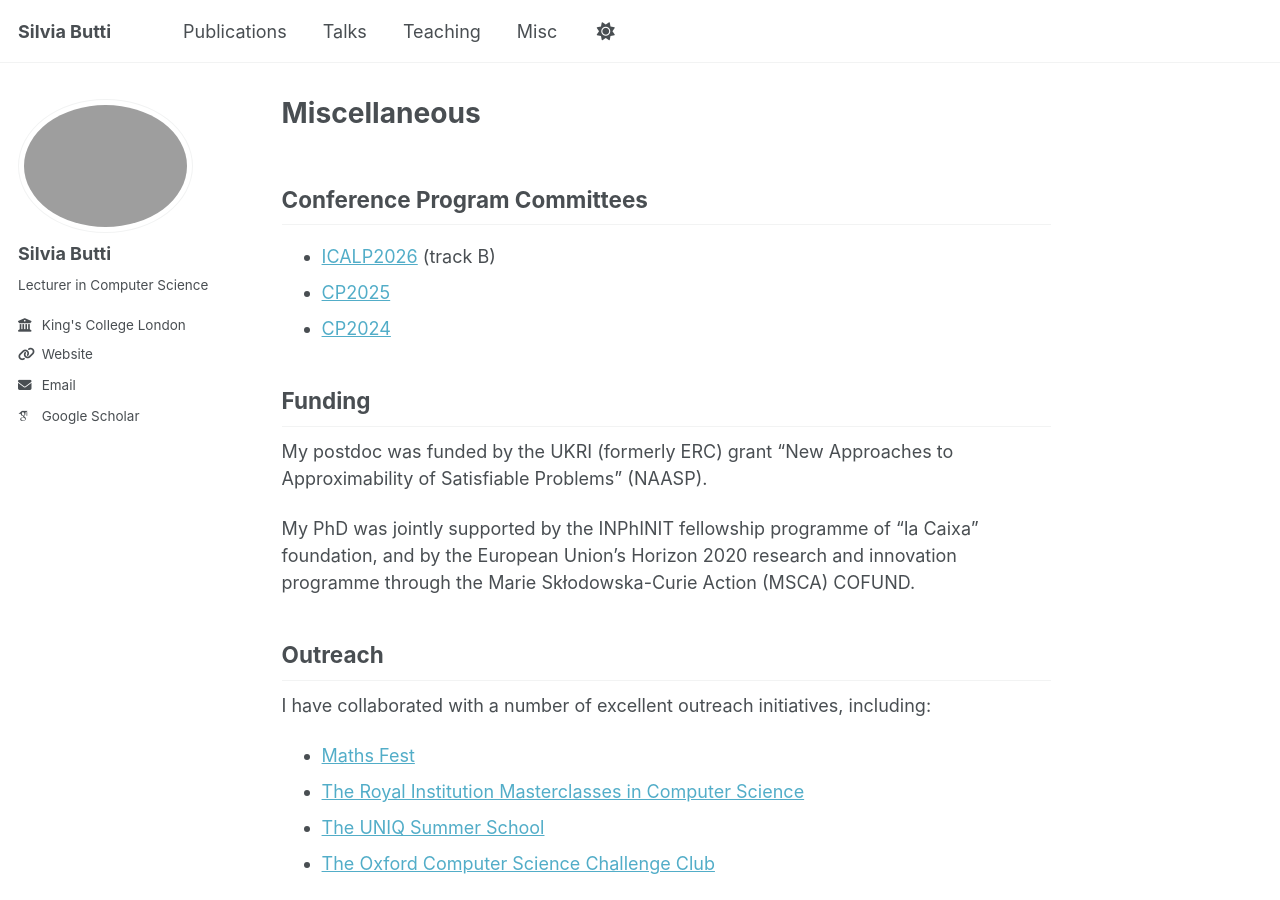
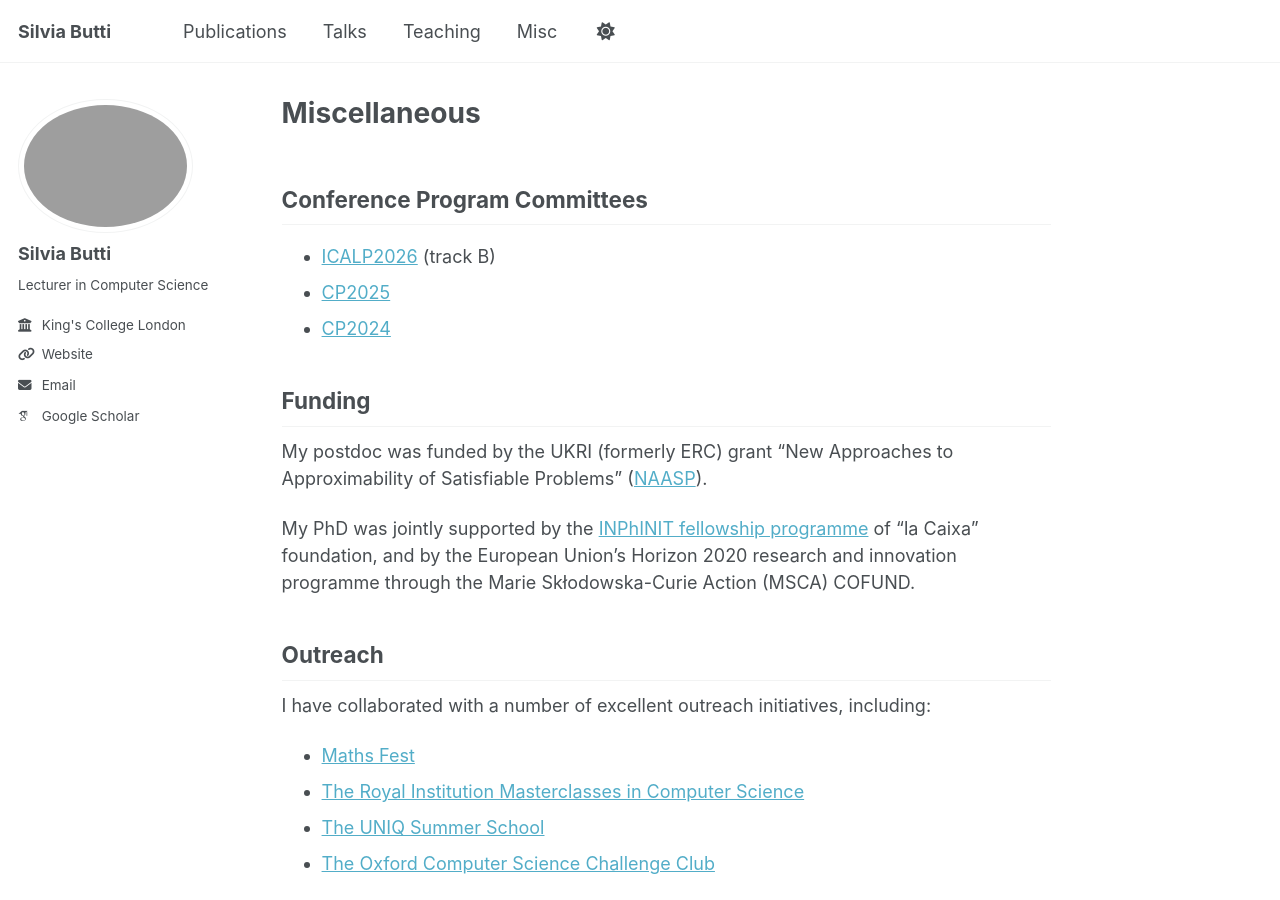
Before and after one commit to silviabutti/silviabutti.github.io, a Jekyll site: the page built from _pages/misc.md, in a window 1280 px wide and 900 px high. Built offline with Jekyll 4.4.1, drawn with Linux system fonts in a browser that asks for light colours; some web fonts are replaced; a script bundle is joined from its source files by our own code; library files that are not in the unit come from our copies; part of the change alters nothing that is shown.

```diff
--- a/_pages/misc.md
+++ b/_pages/misc.md
@@ -16,9 +16,9 @@ redirect_from:
 
 ## Funding
 
-My postdoc was funded by the UKRI (formerly ERC) grant "New Approaches to Approximability of Satisfiable Problems" (NAASP).
+My postdoc was funded by the UKRI (formerly ERC) grant "New Approaches to Approximability of Satisfiable Problems" ([NAASP](https://www.cs.ox.ac.uk/standa.zivny/naasp.html)).
 
-My PhD was jointly supported by the INPhINIT fellowship programme of “la Caixa” foundation, and by the European Union's Horizon 2020 research and innovation programme through the Marie Skłodowska-Curie Action (MSCA) COFUND.
+My PhD was jointly supported by the [INPhINIT fellowship programme](https://lacaixafoundation.org/en/doctoral-inphinit-fellowships) of “la Caixa” foundation, and by the European Union's Horizon 2020 research and innovation programme through the Marie Skłodowska-Curie Action (MSCA) COFUND.
 
 ## Outreach
 
```
